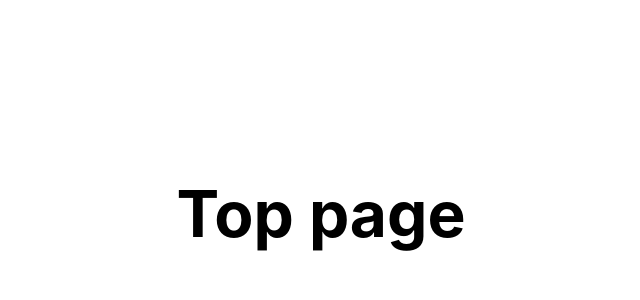
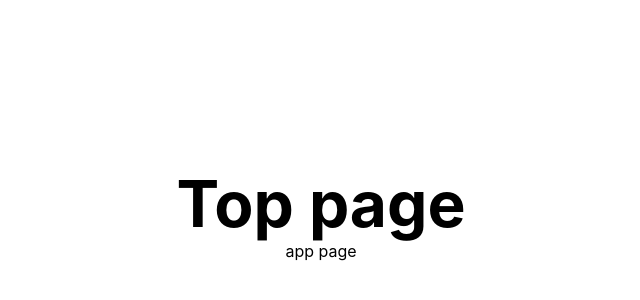
Before and after one commit to pandanoir/todo-nextjs, a Next.js app: page / in a window 1280 px wide. Shown: the part 186-486 px from the top of the page, without its empty margins (319-959 px from the left). Built offline with nearby package versions, Linux system fonts and the light colour scheme.

Commit message:
install auth0

```diff
--- a/app/layout.tsx
+++ b/app/layout.tsx
@@ -1,9 +1,12 @@
 import { FC, PropsWithChildren } from 'react';
+import { UserProvider } from '@auth0/nextjs-auth0/client';
 import '../styles/globals.css';
 
 const RootLayout: FC<PropsWithChildren> = ({ children }) => (
   <html>
-    <body>{children}</body>
+    <body>
+      <UserProvider>{children}</UserProvider>
+    </body>
   </html>
 );
 export default RootLayout;
--- a/app/page.tsx
+++ b/app/page.tsx
@@ -1,3 +1,4 @@
+import Link from 'next/link';
 import styles from '../styles/Home.module.css';
 
 export default function Home() {
@@ -5,6 +6,7 @@ export default function Home() {
     <div className={styles.container}>
       <main className={styles.main}>
         <h1 className={styles.title}>Top page</h1>
+        <Link href="/todo">app page</Link>
       </main>
     </div>
   );
--- a/package.json
+++ b/package.json
@@ -9,6 +9,7 @@
     "lint": "next lint"
   },
   "dependencies": {
+    "@auth0/nextjs-auth0": "2.0.1",
     "@prisma/client": "^4.6.1",
     "@types/node": "^18.11.9",
     "@types/react": "^18.0.25",
--- /dev/null
+++ b/pages/api/auth/[...auth0].ts
@@ -0,0 +1,2 @@
+import { handleAuth } from '@auth0/nextjs-auth0';
+export default handleAuth();
```
Also changed, not shown: app/todo/page.tsx (+8 -6 lines), 2 other files (tests, documents, lock files or other folders).
